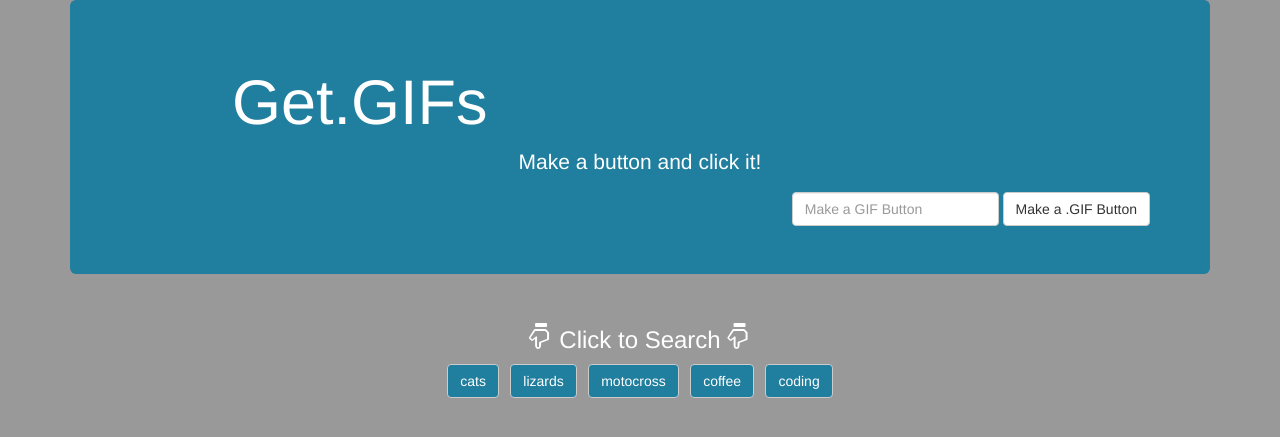
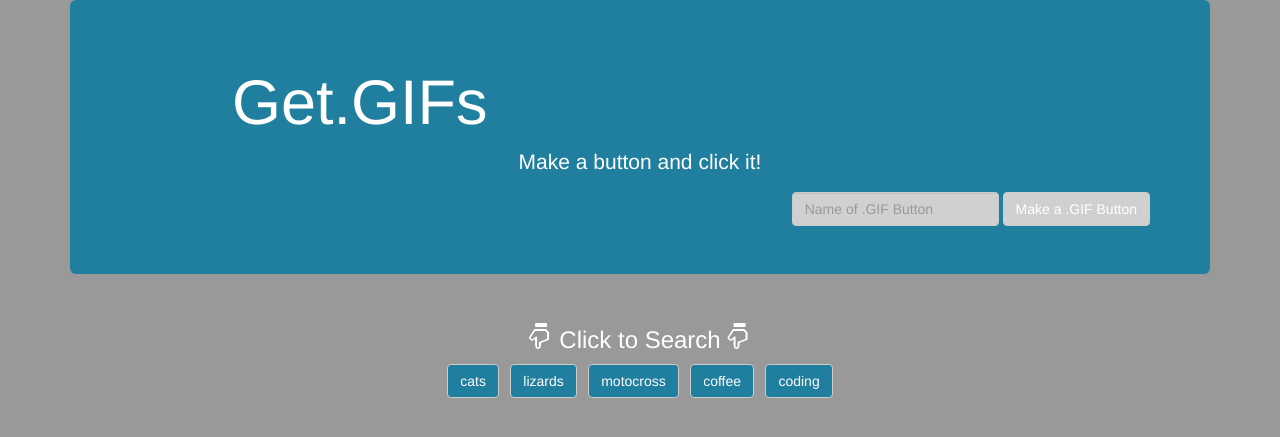
Before and after one commit to John-Tracy/giphyApi, a PHP site: page / in a window 1280 px wide. Shown: the top 437 px of the page. Run offline with PHP 8.4, Linux system fonts and the light colour scheme.

Commit message:
fixed bug/ finished styles

```diff
--- a/assets/css/style.css
+++ b/assets/css/style.css
@@ -37,3 +37,8 @@ form {
 .jumbotron h1 {
 	padding-left: 10%;
 }
+
+#newButton, #infoCatch {
+	background-color: #CFD1D1;
+	color: white;
+}
--- a/assets/javascript/app.js
+++ b/assets/javascript/app.js
@@ -3,6 +3,7 @@
 var gifs = {
 	// intial buttons and search parameters for gifs.
 	intialGifs: ['cats', 'lizards', 'motocross', 'coffee', 'coding'],
+	makePlayPause: true,
 
 	renderButtons: function () {
 
@@ -19,6 +20,7 @@ var gifs = {
 
 	displayGifs: function () {
 
+	if(gifs.makePlayPause == true){
 	// dynamically displays text to inform user to play or pause gif
 	var hThree = $('<h3>');
 	var spanEl = $('<span>');
@@ -26,8 +28,11 @@ var gifs = {
 		spanEl.addClass('glyphicon glyphicon-play-circle');
 
 		hThree.html('Click image to play/pause ');
-		hThree.append(spanEl)
+		hThree.append(spanEl);
 		$('#playText').append(hThree);
+		gifs.makePlayPause = false;
+	}
+
 	// puts the search name into a variable to be added to url.
 	var theGif = $(this).attr('data-name');
 	// dynamically generated URL that searches name of button.
--- a/index.html
+++ b/index.html
@@ -16,18 +16,12 @@
   <p>Make a button and click it!</p>
   		<form class="form-inline">
  		    <div class="form-group">
-  			  <input type="text" class="form-control" id="newButton" placeholder="Make a GIF Button">
+  			  <input type="text" class="form-control" id="newButton" placeholder="Name of .GIF Button">
   			</div>
   			<button type="submit" class="btn btn-default" id="infoCatch">Make a .GIF Button</button>
 		</form>
-
 </div>
 </div>
-
-
-
-
-
 
 
 <div class="container">
@@ -35,10 +29,7 @@
 		<div class="col-md-12" id="playText">
 		<h3><span class="glyphicon glyphicon-hand-down"></span> Click to Search <span class="glyphicon glyphicon-hand-down"></span></h3>
 			<div id="buttonDiv">
-
 			</div>
-			<!--
-			<h3>click .gif to play/pause <span class="glyphicon glyphicon-play-circle"></span></h3> -->
 		</div>
 	</div>
 </div>
@@ -53,25 +44,6 @@
 		</div>
 </div>
 
-
-
-
-
-
-
-
-
-
-
-
-
-
-
-
-
-
-
-
 <script type="text/javascript" src="assets/javascript/app.js"></script>
 </body>
 </html>
```
